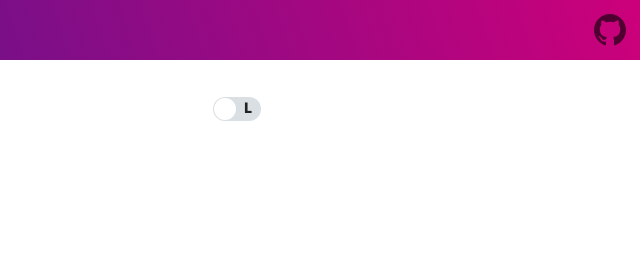
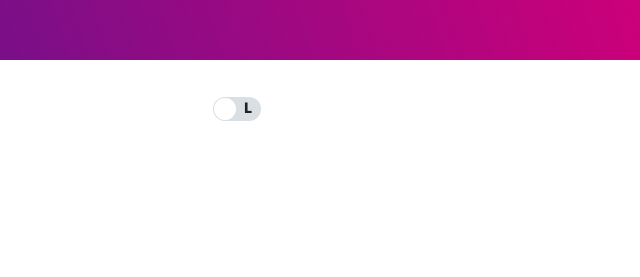
Before and after one commit to zanjs/blog.ttp.me, a Gatsby site: page / in a window 1280 px wide. Shown: the top 277 px of the page, 640-1280 px from the left. Built offline with nearby package versions, Linux system fonts and the light colour scheme; Gatsby itself is replaced by a stand-in of ours; some packages are replaced by stand-ins of ours; what typography-theme-github would draw is missing.

Commit message:
remove GitHubIcon :neckbeard:

```diff
--- a/src/components/top/index.jsx
+++ b/src/components/top/index.jsx
@@ -13,7 +13,7 @@ export const Top = ({ title, location, rootPath }) => {
           {title}
         </Link>
       )}
-      <GitHubIcon />
+      {/* <GitHubIcon /> */}
     </div>
   )
 }
```
